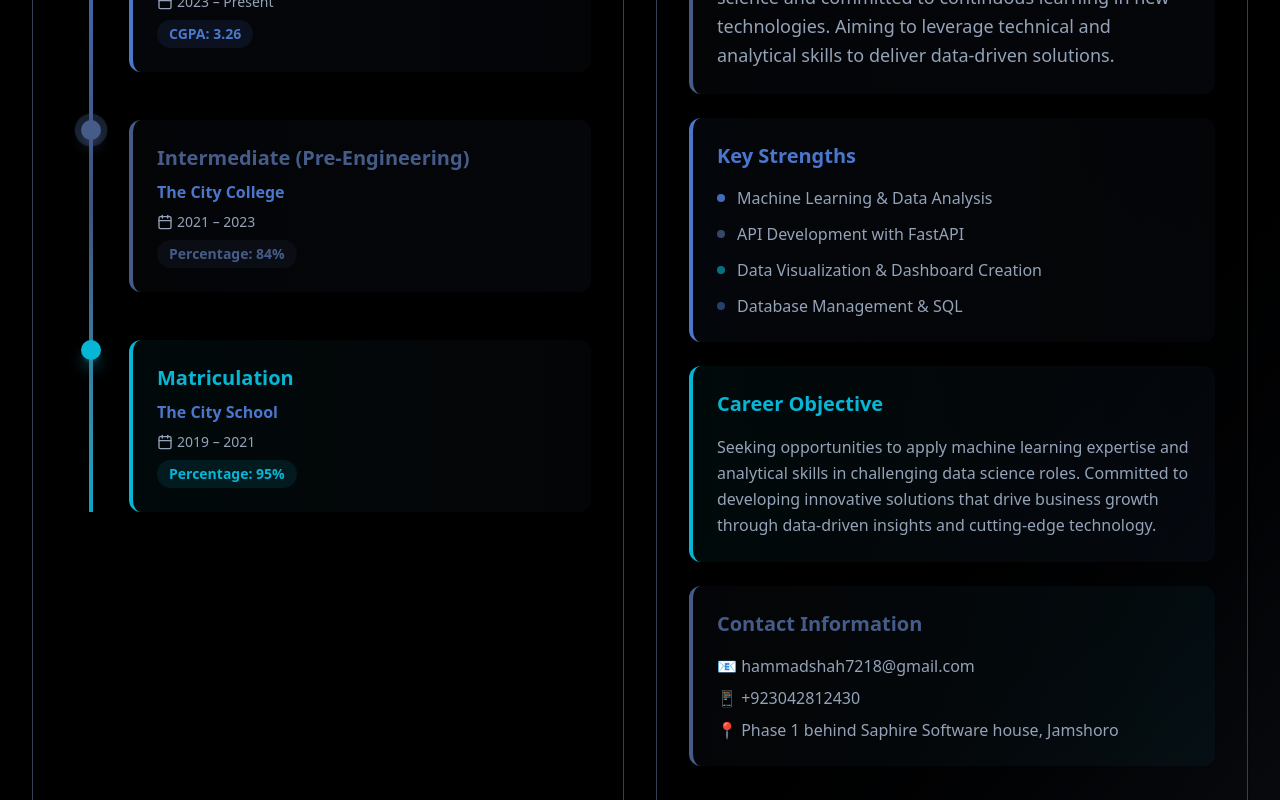
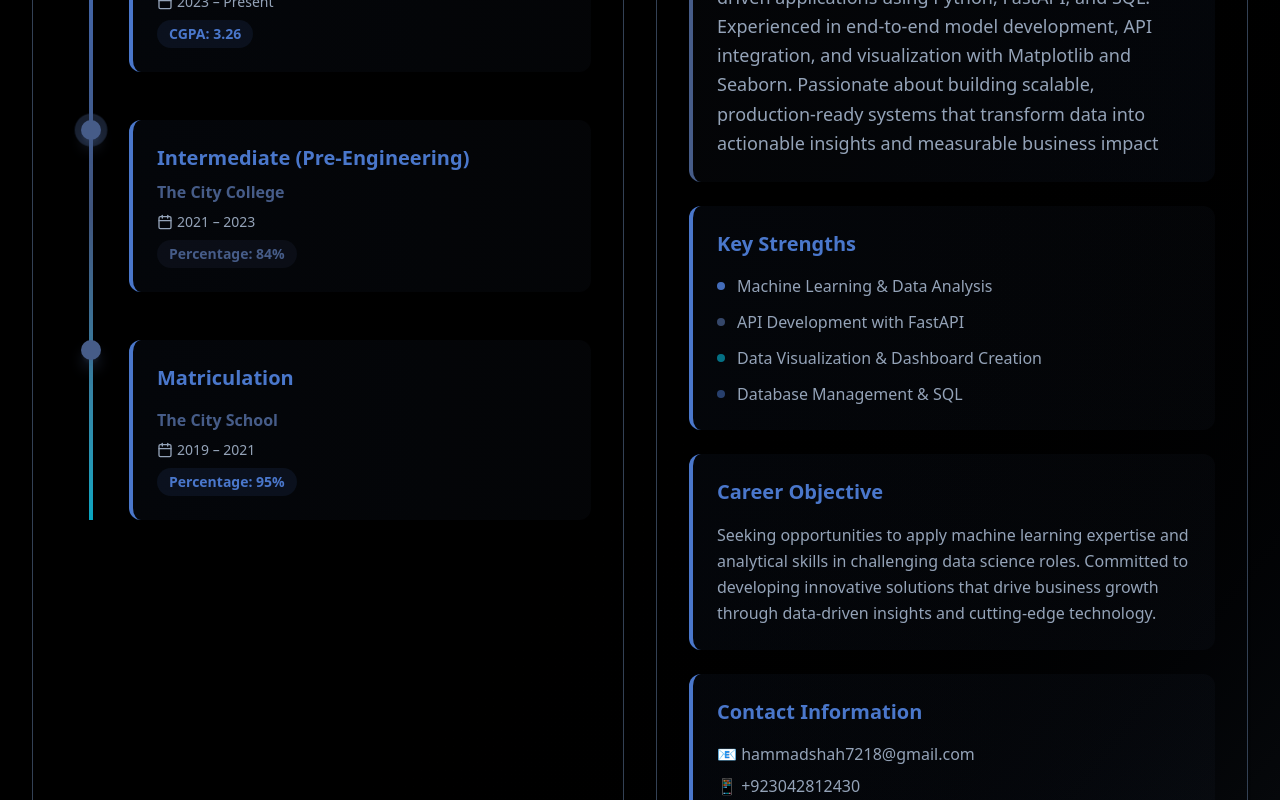
Before and after one commit to hammadshah18/hammad-portfolio--1-, a Next.js app: page /resume in a window 1280 px wide. Shown: the part 660-1460 px from the top of the page. Built offline with nearby package versions, Linux system fonts and the light colour scheme.

Commit message:
change in resume page

```diff
--- a/app/resume/page.tsx
+++ b/app/resume/page.tsx
@@ -99,11 +99,11 @@ export default function ResumePage() {
                     style={{ animationDelay: "500ms" }}
                   ></div>
                   <div className="absolute left-4 w-5 h-5 bg-accent rounded-full shadow-lg shadow-accent/50"></div>
-                  <div className="bg-gradient-to-r from-accent/5 to-primary/5 p-6 rounded-xl border-l-4 border-accent group-hover:shadow-xl transition-all duration-500">
-                    <h3 className="font-bold text-xl text-accent mb-2 group-hover:scale-105 transition-transform duration-300">
+                  <div className="bg-gradient-to-r from-primary/5 to-accent/5 p-6 rounded-xl border-l-4 border-primary group-hover:shadow-xl transition-all duration-500">
+                    <h3 className="font-bold text-xl text-primary mb-2 group-hover:scale-105 transition-transform duration-300">
                       Intermediate (Pre-Engineering)
                     </h3>
-                    <p className="text-primary font-semibold mb-2">The City College</p>
+                    <p className="text-accent font-semibold mb-2">The City College</p>
                     <div className="flex items-center space-x-4 text-muted-foreground mb-2 text-sm">
                       <div className="flex items-center space-x-1">
                         <Calendar className="h-4 w-4" />
@@ -119,22 +119,22 @@ export default function ResumePage() {
                 {/* Matriculation */}
                 <div className="relative pl-16 group hover:translate-x-4 transition-all duration-500">
                   <div
-                    className="absolute left-4 w-5 h-5 bg-chart-3 rounded-full animate-ping"
+                    className="absolute left-4 w-5 h-5 bg-accent rounded-full animate-ping"
                     style={{ animationDelay: "1000ms" }}
                   ></div>
-                  <div className="absolute left-4 w-5 h-5 bg-chart-3 rounded-full shadow-lg shadow-chart-3/50"></div>
-                  <div className="bg-gradient-to-r from-chart-3/5 to-accent/5 p-6 rounded-xl border-l-4 border-chart-3 group-hover:shadow-xl transition-all duration-500">
-                    <h3 className="font-bold text-xl text-chart-3 mb-2 group-hover:scale-105 transition-transform duration-300">
+                  <div className="absolute left-4 w-5 h-5 bg-accent rounded-full shadow-lg shadow-accent/50"></div> {/*this will change*/}
+                  <div className="bg-gradient-to-r from-primary/5 to-accent/5 p-6 rounded-xl border-l-4 border-primary group-hover:shadow-xl transition-all duration-500">
+                    <h3 className="font-bold text-xl text-primary mb-4 group-hover:scale-105 transition-transform duration-300">
                       Matriculation
                     </h3>
-                    <p className="text-primary font-semibold mb-2">The City School</p>
+                    <p className="text-accent font-semibold mb-2">The City School</p>
                     <div className="flex items-center space-x-4 text-muted-foreground mb-2 text-sm">
                       <div className="flex items-center space-x-1">
                         <Calendar className="h-4 w-4" />
                         <span>2019 – 2021</span>
                       </div>
                     </div>
-                    <div className="inline-block bg-chart-3/10 text-chart-3 px-3 py-1 rounded-full font-semibold text-sm">
+                    <div className="inline-block bg-primary/10 text-primary px-3 py-1 rounded-full font-semibold text-sm">
                       Percentage: 95%
                     </div>
                   </div>
@@ -157,9 +157,7 @@ export default function ResumePage() {
                 <div className="group hover:translate-x-2 transition-all duration-500">
                   <div className="bg-gradient-to-r from-accent/5 to-primary/5 p-6 rounded-xl border-l-4 border-accent group-hover:shadow-xl transition-all duration-500">
                     <p className="text-muted-foreground leading-relaxed text-lg">
-                      Driven Computer Systems Engineering student specializing in Data Analysis. Passionate about data
-                      science and committed to continuous learning in new technologies. Aiming to leverage technical and
-                      analytical skills to deliver data-driven solutions.
+                      AI Engineer skilled in Machine Learning, Deep Learning, NLP, and LLMs. Adept at developing and deploying AI-driven applications using Python, FastAPI, and SQL. Experienced in end-to-end model development, API integration, and visualization with Matplotlib and Seaborn. Passionate about building scalable, production-ready systems that transform data into actionable insights and measurable business impact
                     </p>
                   </div>
                 </div>
@@ -202,8 +200,8 @@ export default function ResumePage() {
 
                 {/* Career Objective */}
                 <div className="group hover:translate-x-2 transition-all duration-500">
-                  <div className="bg-gradient-to-r from-chart-3/5 to-primary/5 p-6 rounded-xl border-l-4 border-chart-3 group-hover:shadow-xl transition-all duration-500">
-                    <h3 className="font-bold text-xl text-chart-3 mb-4 group-hover:scale-105 transition-transform duration-300">
+                  <div className="bg-gradient-to-r from-primary/5 to-accent/5 p-6 rounded-xl border-l-4 border-primary group-hover:shadow-xl transition-all duration-500">
+                    <h3 className="font-bold text-xl text-primary mb-4 group-hover:scale-105 transition-transform duration-300">
                       Career Objective
                     </h3>
                     <p className="text-muted-foreground leading-relaxed">
@@ -216,8 +214,8 @@ export default function ResumePage() {
 
                 {/* Contact Info */}
                 <div className="group hover:translate-x-2 transition-all duration-500">
-                  <div className="bg-gradient-to-r from-accent/5 to-chart-3/5 p-6 rounded-xl border-l-4 border-accent group-hover:shadow-xl transition-all duration-500">
-                    <h3 className="font-bold text-xl text-accent mb-4 group-hover:scale-105 transition-transform duration-300">
+                  <div className="bg-gradient-to-r from-primary/5 to-accent/5 p-6 rounded-xl border-l-4 border-primary group-hover:shadow-xl transition-all duration-500">
+                    <h3 className="font-bold text-xl text-primary mb-4 group-hover:scale-105 transition-transform duration-300">
                       Contact Information
                     </h3>
                     <div className="space-y-2 text-muted-foreground">
```
